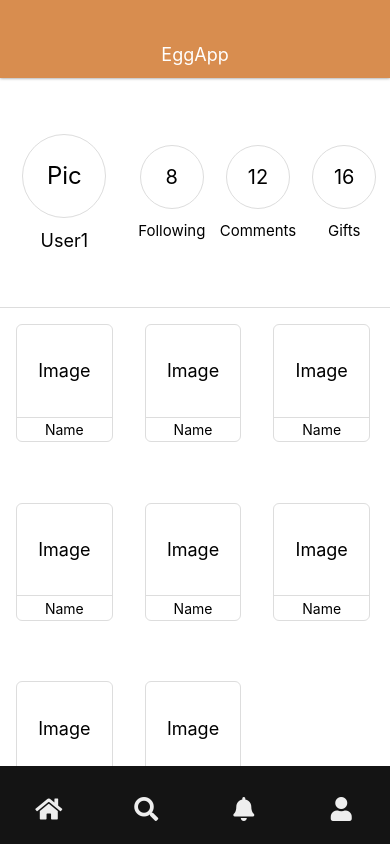
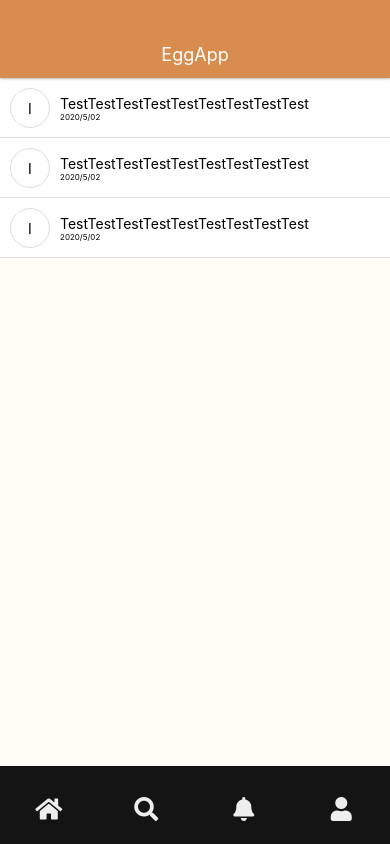
Before and after one commit to tadaakimiwa/EggAppByReactNative, a React Native app: screen / in a window 390 px wide. Built offline with nearby package versions, Linux system fonts and the light colour scheme.

Commit message:
refactoring TrendList Screen and UserPageScreen

```diff
--- a/App.js
+++ b/App.js
@@ -2,14 +2,14 @@ import React from 'react';
 import { StyleSheet, View } from 'react-native';
 
 import Appbar from './src/components/Appbar';
-import UserPageScreen from './src/screens/UserPageScreen';
+import TrendListScreen from './src/screens/TrendListScreen';
 import Footerbar from './src/components/Footerbar';
 
 export default function App() {
   return (
     <View style={styles.container}>
       <Appbar />
-      <UserPageScreen />
+      <TrendListScreen />
       <Footerbar />
     </View>
   );
--- a/src/components/Footerbar.js
+++ b/src/components/Footerbar.js
@@ -1,5 +1,5 @@
 import React from 'react';
-import { StyleSheet, Text, View } from 'react-native';
+import { StyleSheet, View } from 'react-native';
 import * as Font from 'expo-font';
 import { createIconSet } from '@expo/vector-icons';
 import fontAwesome from '../../assets/fonts/fa-solid-900.ttf';
--- /dev/null
+++ b/src/components/TrendList.js
@@ -0,0 +1,83 @@
+import React from 'react';
+import { StyleSheet, View, Text } from 'react-native';
+
+class TrendList extends React.Component {
+  render() {
+    return (
+      <View style={styles.trendList}>
+
+        <View style={styles.trendItem}>
+          <View style={styles.trendItemIcon}>
+            <Text style={styles.trendItemIconTitle}>I</Text>
+          </View>
+          <View style={styles.trendItemBody}>
+            <Text style={styles.trendItemBodyTitle}>
+              TestTestTestTestTestTestTestTestTest
+            </Text>
+            <Text style={styles.trendItemDate}>2020/5/02</Text>
+          </View>
+        </View>
+
+        <View style={styles.trendItem}>
+          <View style={styles.trendItemIcon}>
+            <Text style={styles.trendItemIconTitle}>I</Text>
+          </View>
+          <View style={styles.trendItemBody}>
+            <Text style={styles.trendItemBodyTitle}>
+              TestTestTestTestTestTestTestTestTest
+            </Text>
+            <Text style={styles.trendItemDate}>2020/5/02</Text>
+          </View>
+        </View>
+
+        <View style={styles.trendItem}>
+          <View style={styles.trendItemIcon}>
+            <Text style={styles.trendItemIconTitle}>I</Text>
+          </View>
+          <View style={styles.trendItemBody}>
+            <Text style={styles.trendItemBodyTitle}>
+              TestTestTestTestTestTestTestTestTest
+            </Text>
+            <Text style={styles.trendItemDate}>2020/5/02</Text>
+          </View>
+        </View>
+
+      </View>
+    );
+  }
+}
+
+const styles = StyleSheet.create({
+  trendList: {
+    width: '100%',
+  },
+  trendItem: {
+    height: 60,
+    flexDirection: 'row',
+    flexWrap: 'wrap',
+    backgroundColor: '#fff',
+    borderBottomWidth: 1,
+    borderBottomColor: '#ddd',
+  },
+  trendItemIcon: {
+    height: 40,
+    width: 40,
+    borderWidth: 1,
+    borderColor: '#ddd',
+    borderRadius: 20,
+    justifyContent: 'center',
+    alignItems: 'center',
+    margin: 10,
+  },
+  trendItemBody: {
+    justifyContent: 'center',
+  },
+  trendItemBodyTitle: {
+    fontSize: 14,
+  },
+  trendItemDate: {
+    fontSize: 8,
+  },
+});
+
+export default TrendList;
--- /dev/null
+++ b/src/components/UserInfo.js
@@ -0,0 +1,103 @@
+import React from 'react';
+import { StyleSheet, Text, View } from 'react-native';
+
+class UserInfo extends React.Component {
+  render() {
+    return (
+      <View style={styles.userInfo}>
+
+        <View style={styles.userName}>
+          <View style={styles.userNamePic}>
+            <Text style={styles.userNamePicTitle}>Pic</Text>
+          </View>
+          <Text style={styles.userNameTitle}>User1</Text>
+        </View>
+
+        <View style={styles.userInfoBar}>
+          <View style={styles.userInfoTab}>
+            <View style={styles.userInfoTabItem}>
+              <Text style={styles.userInfoTabNum}>8</Text>
+            </View>
+            <Text style={styles.userInfoTabTitle}>Following</Text>
+          </View>
+
+          <View style={styles.userInfoTab}>
+            <View style={styles.userInfoTabItem}>
+              <Text style={styles.userInfoTabNum}>12</Text>
+            </View>
+            <Text style={styles.userInfoTabTitle}>Comments</Text>
+          </View>
+
+          <View style={styles.userInfoTab}>
+            <View style={styles.userInfoTabItem}>
+              <Text style={styles.userInfoTabNum}>16</Text>
+            </View>
+            <Text style={styles.userInfoTabTitle}>Gifts</Text>
+          </View>
+        </View>
+      </View>
+    );
+  }
+}
+
+const styles = StyleSheet.create({
+  userInfo: {
+    height: '30%',
+    flexDirection: 'row',
+    flexWrap: 'wrap',
+    backgroundColor: '#fff',
+    borderBottomWidth: 1,
+    borderBottomColor: '#ddd',
+  },
+  userName: {
+    height: '100%',
+    width: '33%',
+    alignItems: 'center',
+    justifyContent: 'center',
+  },
+  userNamePic: {
+    borderWidth: 1,
+    borderColor: '#ddd',
+    borderRadius: 42,
+    height: 84,
+    width: 84,
+    alignItems: 'center',
+    justifyContent: 'center',
+  },
+  userNamePicTitle: {
+    fontSize: 24,
+  },
+  userNameTitle: {
+    paddingTop: 12,
+    fontSize: 18,
+  },
+  userInfoBar: {
+    width: '67%',
+    flexDirection: 'row',
+    flexWrap: 'wrap',
+    backgroundColor: '#fff',
+  },
+  userInfoTab: {
+    width: '33%',
+    alignItems: 'center',
+    justifyContent: 'center',
+  },
+  userInfoTabItem: {
+    borderWidth: 1,
+    borderColor: '#ddd',
+    borderRadius: 32,
+    height: 64,
+    width: 64,
+    alignItems: 'center',
+    justifyContent: 'center',
+  },
+  userInfoTabNum: {
+    fontSize: 20,
+  },
+  userInfoTabTitle: {
+    fontSize: 15,
+    paddingTop: 12,
+  },
+});
+
+export default UserInfo;
--- /dev/null
+++ b/src/screens/TrendListScreen.js
@@ -0,0 +1,26 @@
+import React from 'react';
+import { StyleSheet, View } from 'react-native';
+
+import TrendList from '../components/TrendList';
+
+class TrendListScreen extends React.Component {
+  render() {
+    return (
+      <View style={styles.container}>
+        <TrendList style={styles.trendList} />
+      </View>
+    );
+  }
+}
+
+const styles = StyleSheet.create({
+  container: {
+    flex: 1,
+    width: '100%',
+  },
+  trendList: {
+    width: '100%',
+  },
+});
+
+export default TrendListScreen;
--- a/src/screens/UserPageScreen.js
+++ b/src/screens/UserPageScreen.js
@@ -1,44 +1,15 @@
 import React from 'react';
-import { StyleSheet, View, Text } from 'react-native';
+import { StyleSheet, View } from 'react-native';
 
+import UserInfo from '../components/UserInfo';
 import AthList from '../components/AthList';
 
 class UserPageScreen extends React.Component {
   render() {
     return (
       <View style={styles.container}>
-        <View style={styles.userInfo}>
 
-          <View style={styles.userName}>
-            <View style={styles.userNamePic}>
-              <Text style={styles.userNamePicTitle}>Pic</Text>
-            </View>
-            <Text style={styles.userNameTitle}>User1</Text>
-          </View>
-
-          <View style={styles.userInfoBar}>
-            <View style={styles.userInfoTab}>
-              <View style={styles.userInfoTabItem}>
-                <Text style={styles.userInfoTabNum}>8</Text>
-              </View>
-              <Text style={styles.userInfoTabTitle}>Following</Text>
-            </View>
-
-            <View style={styles.userInfoTab}>
-              <View style={styles.userInfoTabItem}>
-                <Text style={styles.userInfoTabNum}>12</Text>
-              </View>
-              <Text style={styles.userInfoTabTitle}>Comments</Text>
-            </View>
-
-            <View style={styles.userInfoTab}>
-              <View style={styles.userInfoTabItem}>
-                <Text style={styles.userInfoTabNum}>16</Text>
-              </View>
-              <Text style={styles.userInfoTabTitle}>Gifts</Text>
-            </View>
-          </View>
-        </View>
+        <UserInfo style={styles.userInfo} />
 
         <AthList style={styles.athList} />
       </View>
@@ -52,61 +23,7 @@ const styles = StyleSheet.create({
     width: '100%',
   },
   userInfo: {
-    height: '30%',
-    flexDirection: 'row',
-    flexWrap: 'wrap',
-    backgroundColor: '#fff',
-    borderBottomWidth: 1,
-    borderBottomColor: '#ddd',
-  },
-  userName: {
-    height: '100%',
-    width: '33%',
-    alignItems: 'center',
-    justifyContent: 'center',
-  },
-  userNamePic: {
-    borderWidth: 1,
-    borderColor: '#ddd',
-    borderRadius: 42,
-    height: 84,
-    width: 84,
-    alignItems: 'center',
-    justifyContent: 'center',
-  },
-  userNamePicTitle: {
-    fontSize: 24,
-  },
-  userNameTitle: {
-    paddingTop: 12,
-    fontSize: 18,
-  },
-  userInfoBar: {
-    width: '67%',
-    flexDirection: 'row',
-    flexWrap: 'wrap',
-    backgroundColor: '#fff',
-  },
-  userInfoTab: {
-    width: '33%',
-    alignItems: 'center',
-    justifyContent: 'center',
-  },
-  userInfoTabItem: {
-    borderWidth: 1,
-    borderColor: '#ddd',
-    borderRadius: 32,
-    height: 64,
-    width: 64,
-    alignItems: 'center',
-    justifyContent: 'center',
-  },
-  userInfoTabNum: {
-    fontSize: 20,
-  },
-  userInfoTabTitle: {
-    fontSize: 15,
-    paddingTop: 12,
+    width: '100%',
   },
   athList: {
     height: '100%',
```
